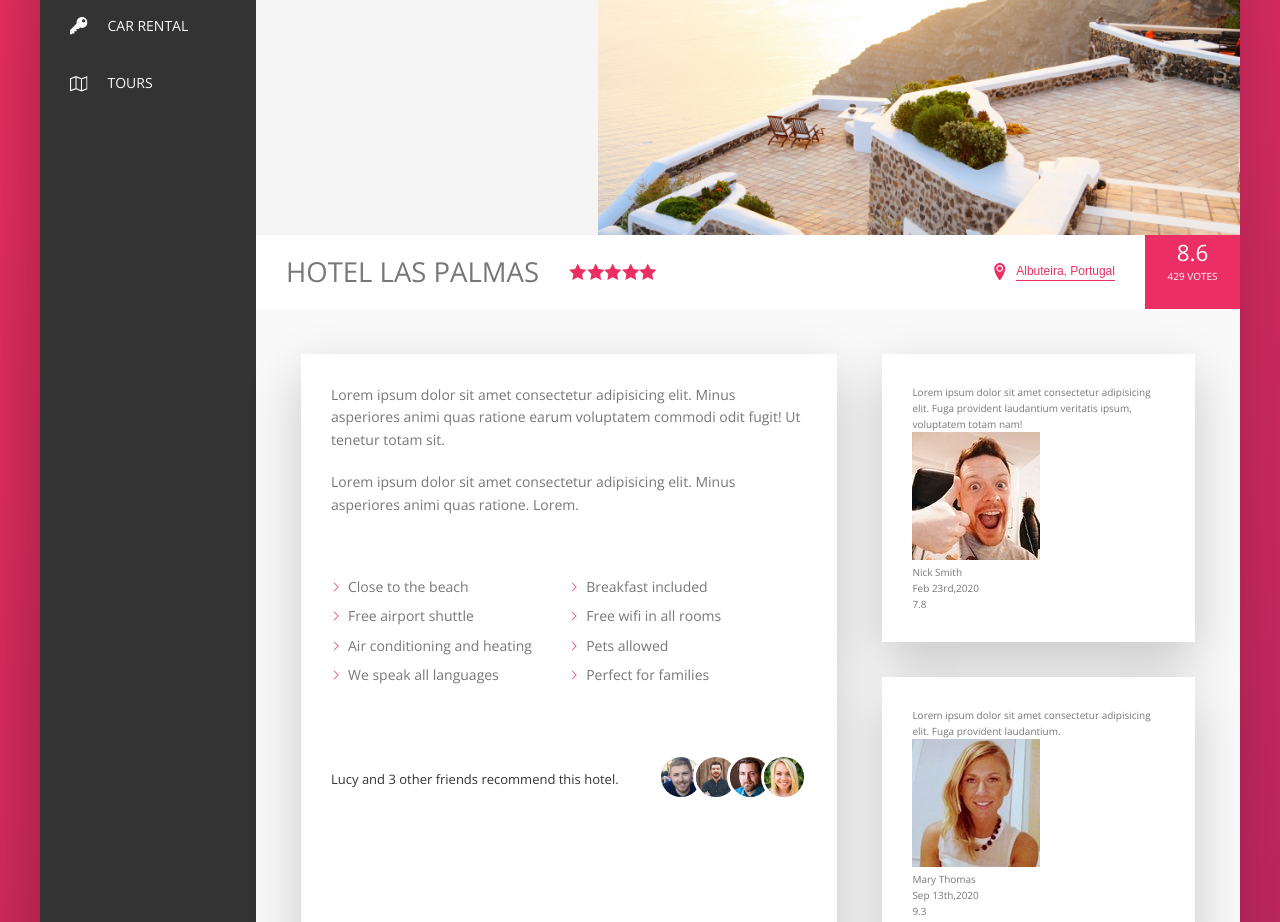
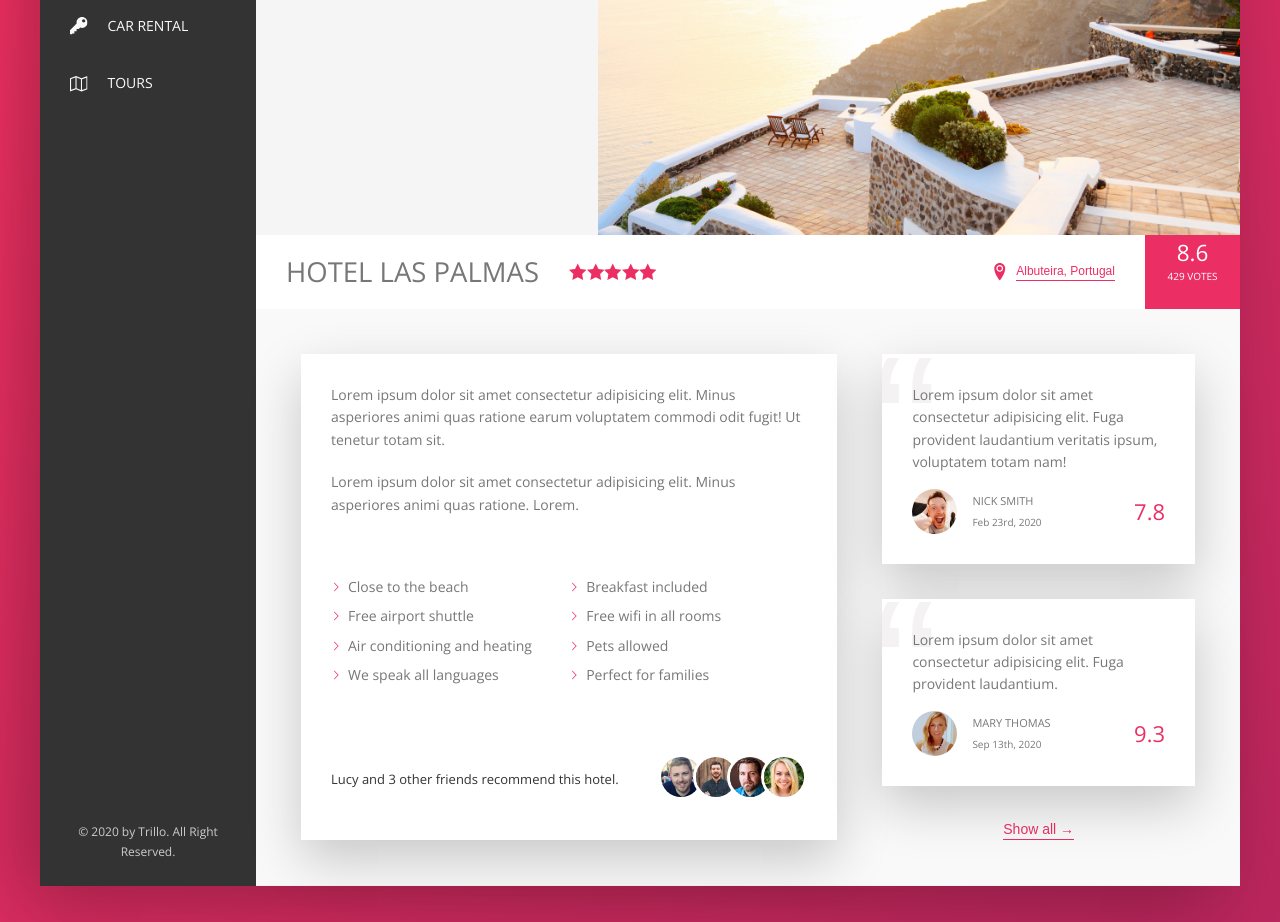
Before and after one commit to felec/trillo, a website: page index.html in a window 1280 px wide. Shown: the part 300-1222 px from the top of the page. Drawn offline with nearby package versions, Linux system fonts and the light colour scheme; files whose address does not match are found by name.

Commit message:
finish reviews section

```diff
--- a/index.html
+++ b/index.html
@@ -193,7 +193,7 @@
                   <img src="img/user-1.jpg" alt="user1" class="review__photo" />
                   <div class="review__user-box">
                     <p class="review__user-name">Nick Smith</p>
-                    <p class="review__user-date">Feb 23rd,2020</p>
+                    <p class="review__user-date">Feb 23rd, 2020</p>
                   </div>
                   <div class="review__rating">7.8</div>
                 </figcaption>
@@ -208,11 +208,12 @@
                   <img src="img/user-2.jpg" alt="user1" class="review__photo" />
                   <div class="review__user-box">
                     <p class="review__user-name">Mary Thomas</p>
-                    <p class="review__user-date">Sep 13th,2020</p>
+                    <p class="review__user-date">Sep 13th, 2020</p>
                   </div>
                   <div class="review__rating">9.3</div>
                 </figcaption>
               </figure>
+              <button class="btn-inline">Show all &rarr;</button>
             </div>
           </div>
         </main>
--- a/sass/_components.scss
+++ b/sass/_components.scss
@@ -341,25 +341,58 @@
   box-shadow: var(--color-shadow-light);
   padding: 3rem;
   margin-bottom: 3.5rem;
+  position: relative;
+  overflow: hidden;
 
   &__text {
+    z-index: 1;
+    position: relative;
   }
 
   &__user {
+    display: flex;
+    margin-top: 1.5rem;
+    justify-content: space-between;
+    align-items: center;
   }
 
   &__photo {
+    height: 4.5rem;
+    width: 4.5rem;
+    border-radius: 50%;
+    margin-right: 1.5rem;
   }
 
   &__user-box {
+    margin-right: auto;
   }
 
   &__user-name {
+    font-size: 1.1rem;
+    text-transform: uppercase;
+    margin-bottom: 0.4rem;
   }
 
   &__user-date {
+    font-size: 1rem;
+    color: var(--color-grey-dark-2);
   }
 
   &__rating {
+    color: var(--color-primary);
+    font-size: 2.2rem;
+    font-weight: 300;
+  }
+
+  &::before {
+    content: "\201C";
+    position: absolute;
+    top: -2.75rem;
+    left: -1rem;
+    line-height: 1;
+    font-size: 20rem;
+    color: var(--color-grey-light-2);
+    font-family: sans-serif;
+    z-index: 1;
   }
 }
--- a/sass/_layout.scss
+++ b/sass/_layout.scss
@@ -34,6 +34,7 @@
 }
 
 .detail {
+  font-size: 1.4rem;
   display: flex;
   padding: 4.5rem;
   background-color: var(--color-grey-light-1);
@@ -41,7 +42,6 @@
 }
 
 .description {
-  font-size: 1.4rem;
   background-color: #fff;
   box-shadow: var(--color-shadow-light);
   padding: 3rem;
@@ -51,4 +51,7 @@
 
 .user-reviews {
   flex: 1;
+  display: flex;
+  flex-direction: column;
+  align-items: center;
 }
```
Also changed, not shown: css/style.css.
